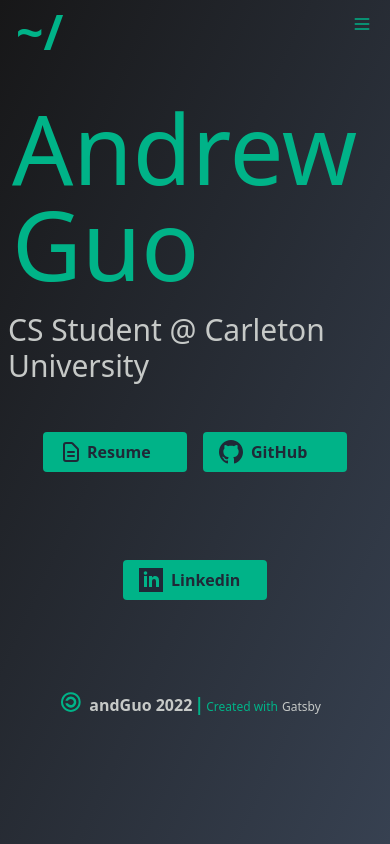
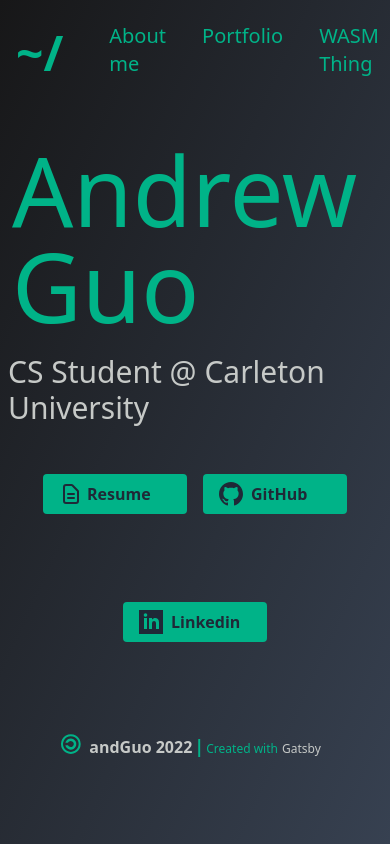
Before and after one commit to andGuo/andGuo.github.io, a Gatsby site: page / in a window 390 px wide. Built offline with nearby package versions, Linux system fonts and the light colour scheme; Gatsby itself is replaced by a stand-in of ours.

Commit message:
no responsive navbar for now

```diff
--- a/src/components/NavBar.js
+++ b/src/components/NavBar.js
@@ -7,18 +7,13 @@ export default function NavBar() {
             <div className="logo h-12 px-4 py-2 text-5xl font-bold">
                 <Link className="hover:text-gray-300" to="/">~/</Link>
             </div>
-            <div className="hidden sm:flex">
+            <div className="flex">
                 <ul className="flex menu mt-2.5 p-3 text-xl">
                     <li className="item mx-3 px-1.5 hover:text-secondaryLight"><Link to="/about">About me</Link></li>
                     <li className="item mx-3 px-1.5 hover:text-secondaryLight"><Link to="/portfolio">Portfolio</Link></li>
                     <li className="item mx-3 px-1.5 hover:text-secondaryLight"><Link to="/wasmProject">WASM Thing</Link></li>
                 </ul>
             </div>
-            <div className="sm:hidden flex items-center">
-                <svg xmlns="http://www.w3.org/2000/svg" className="h-8 w-8 mx-3 px-1.5" fill="none" viewBox="0 0 24 24" stroke="currentColor" strokeWidth={2}>
-                    <path strokeLinecap="round" strokeLinejoin="round" d="M4 6h16M4 12h16M4 18h16" />
-                </svg>
-            </div>
         </nav>
     )
 }
```
